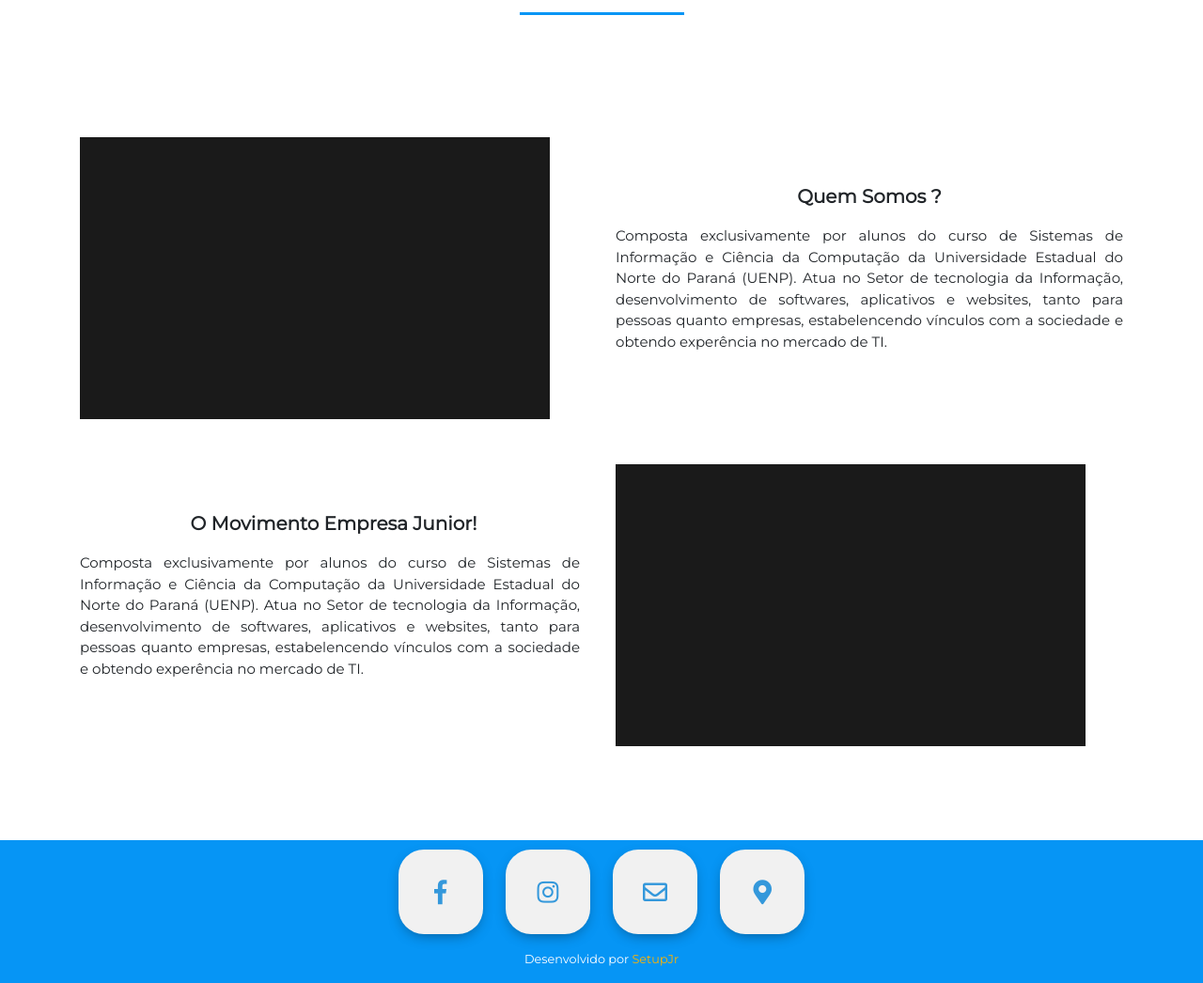
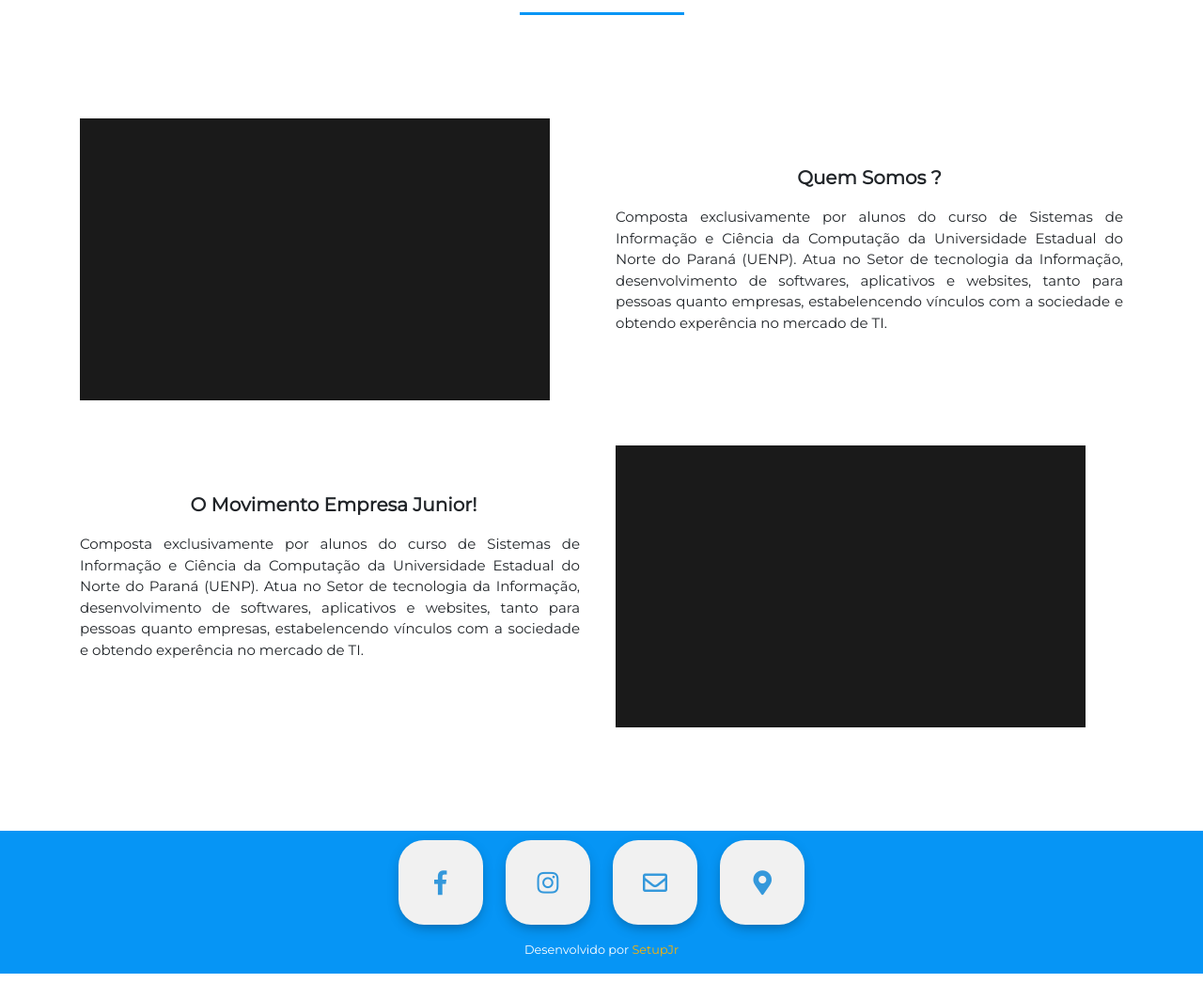
Before and after one commit to danielgrando/SetupJr, a website: page src/index.html in a window 1280 px wide. Shown: the part 2726-3772 px from the top of the page at 94% size. Drawn offline with Linux system fonts and the light colour scheme.

Commit message:
Mudanças

```diff
--- a/src/css/style.scss
+++ b/src/css/style.scss
@@ -111,9 +111,6 @@ header .nav-item a:hover::after{
     }50%{
         transform: scale(1.2);
         transition: 0.2s linear;
-}100%{
-  ttransform: scale(1.3);
-  transition: 0.2s linear;
     }
 }
 .conteudo-servicos{
@@ -150,7 +147,7 @@ header .nav-item a:hover::after{
 //SOBRE NÓS
 
 .margem-sobre{
-    margin-top:80px;
+    margin-top:60px;
 }
 .foto1{
     width: 500px;
@@ -219,7 +216,7 @@ header .nav-item a:hover::after{
     background-color: $azul1;
 }
 .margem-footer{
-    margin-top: 100px;
+    margin-top: 110px;
 }
 #setupjr{
     color: $laranja1;
```
Also changed, not shown: src/index.html (+1 -1 lines), src/css/style.css, 1 other file. Lines whose indentation alone changed are shown as unchanged.
